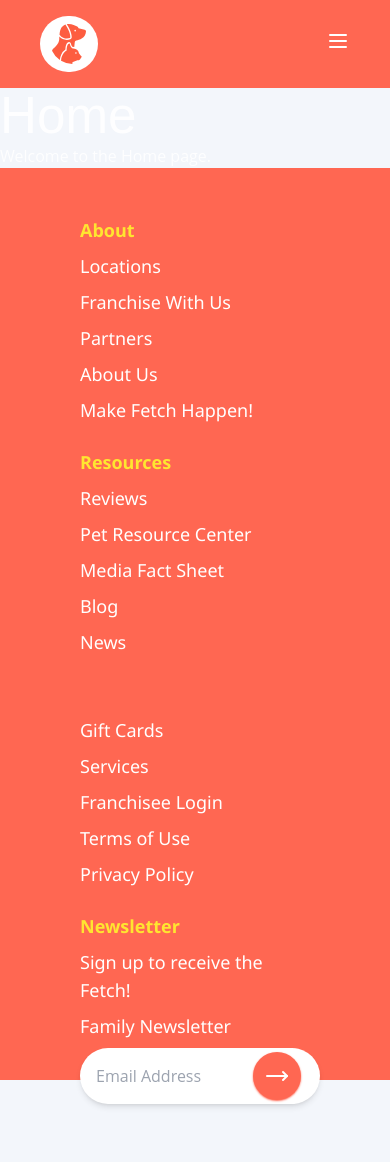
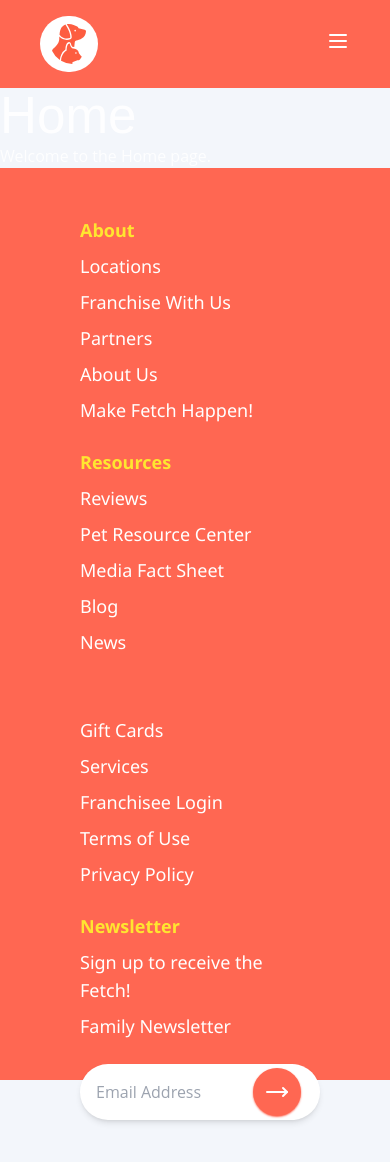
Before and after one commit to mikejbp/prueba-tecnica-frontend, a React (Vite) app: page / in a window 390 px wide. Shown: the top 1162 px of the page. Built offline with nearby package versions, Linux system fonts and the light colour scheme.

Commit message:
styles: Update Footer component layout for improved responsiveness; adjust grid structure and spacing for better alignment

```diff
--- a/src/app/components/layout/Footer.tsx
+++ b/src/app/components/layout/Footer.tsx
@@ -30,13 +30,13 @@
   return (
     <footer className="text-white pb-10 px-10 lg:px-24 relative">
       <div className="absolute top-0 left-0 w-full h-full bg-red-light"></div>
-      <div className="relative grid grid-cols-1 lg:grid-cols-4 gap-y-6 md:gap-x-10">
+      <div className="relative grid grid-cols-1 sm:grid-cols-2 lg:grid-cols-4 gap-y-6 md:gap-x-10">
         {columns.map((col, i) => (
           <div key={i}>
             <h6 className="text-lg xl:text-menu font-segoe font-bold text-orangeYellow-dark">
               {col.title || '\u00A0'}
             </h6>
-            <ul className="text-lg xl:text-menu font-segoe mt-2">
+            <ul className="text-lg xl:text-menu font-segoe">
               {col.items.map((item, idx) => (
                 <li key={idx} className="mt-2 lg:mt-5">
                   {item}
@@ -44,7 +44,7 @@
               ))}
             </ul>
             {col.isNewsletter && (
-              <div className="mt-2 absolute">
+              <div className="mt-6 absolute">
                 <input
                   type="email"
                   placeholder="Email Address"
```
